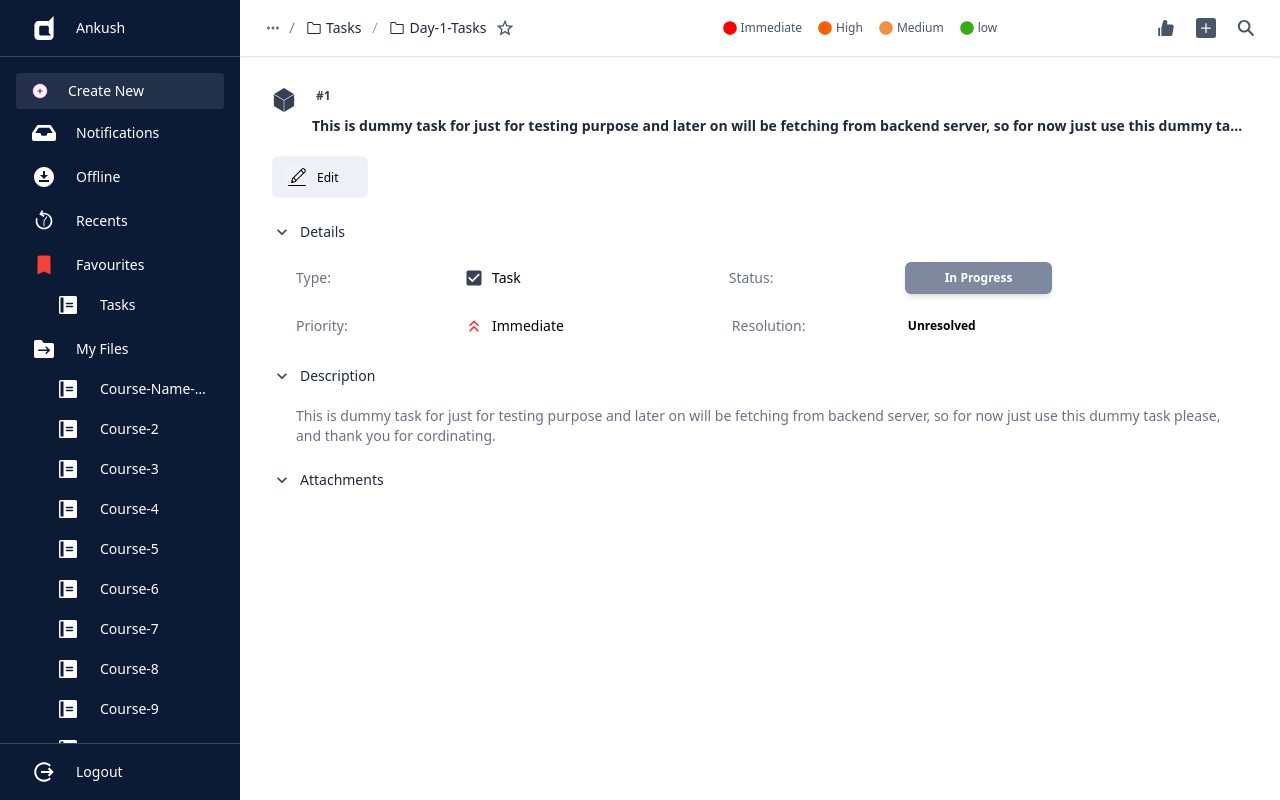
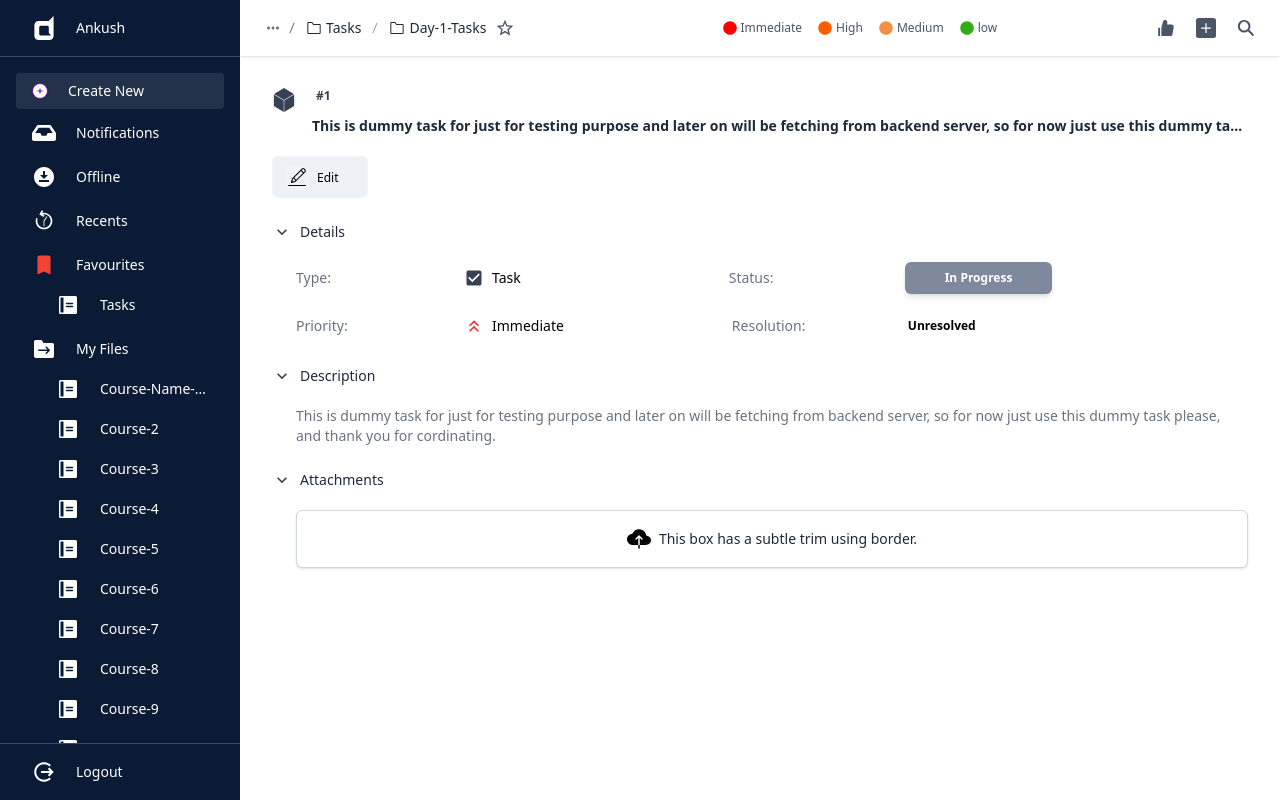
Before and after one commit to Ankushryuga/Resource-sharing-platform-js, a React (Vite) app: page /taskdetails/1 in a window 1280 px wide. Built offline with nearby package versions, Linux system fonts and the light colour scheme; the HTML template or start-up script is replaced by a standard one.

Commit message:
task details commit

```diff
--- a/src/kanbanboard/taskDetails/taskDetail.jsx
+++ b/src/kanbanboard/taskDetails/taskDetail.jsx
@@ -15,10 +15,10 @@ const taskName="This is dummy task for just for testing purpose and later on wil
 const dummyDescription=taskName;
 
 export default function TaskDetails() {
-  const [detailExpand, setDetailExpanded]=useState(true);
+  const [detailExpand, setDetailExpand]=useState(true);
   const [descriptionExpand, setDescriptionExpand]=useState(true);
   const [attachmentExpand, setAttachmentExpand]=useState(true);
-
+  const [activity, setActivity]=useState(true);
   const {taskId}=useParams();
   return (
     <motion.div initial={{x:-100, opacity:0, rotateY:-10}}
@@ -45,7 +45,7 @@ export default function TaskDetails() {
             <p className="text-xs text-black font-medium pt-0.5">Edit</p>
           </motion.div>
 
-          <div onClick={()=>setDetailExpanded(!detailExpand)} className="flex items-center
+          <div onClick={()=>setDetailExpand(!detailExpand)} className="flex items-center
            gap-2 pt-5 cursor-pointer hover:opacity-80 transition">
             {detailExpand ?(
               <MdKeyboardArrowDown className="text-xl text-gray-700" />
@@ -142,6 +142,28 @@ export default function TaskDetails() {
 }
 <p className="text-sm text-gray-800 font-medium">Attachments</p>
           </div>
+          {attachmentExpand && (
+            <AnimatePresence>
+              <motion.div initial={{opacity:0, y:-5}}
+              animate={{opacity:1, y:0}}
+              exit={{opacity:0, y:-5}}
+              transition={{duration:0.2}}
+              className="pl-6 pt-4 space-y-4">
+                {/* <div className="relative w-full bg-white shadow-none">
+                <div className="absolute top-0 left-0 w-6 h-6 border-t-2 border-l-2 border-blue-500 rounded-tl-md"></div>
+                 <div className="absolute bottom-0 right-0 w-6 h-6 border-b-2 border-r-2 border-blue-500 rounded-br-md"></div>
+                  <p className="truncate text-gray-800">
+    This is a very long text that will be trimmed and won't wrap to the next line.
+                  </p>
+                </div> */}
+                <div className="flex justify-center items-center w-full p-4 bg-white border border-gray-300 rounded-md shadow-sm gap-2">
+                  <IoCloudUpload className="text-2xl"/>
+  <p className="truncate text-sm text-gray-800">This box has a subtle trim using border.</p>
+</div>
+
+              </motion.div>
+            </AnimatePresence>
+          )}
       </div>
 
     </motion.div>
```
